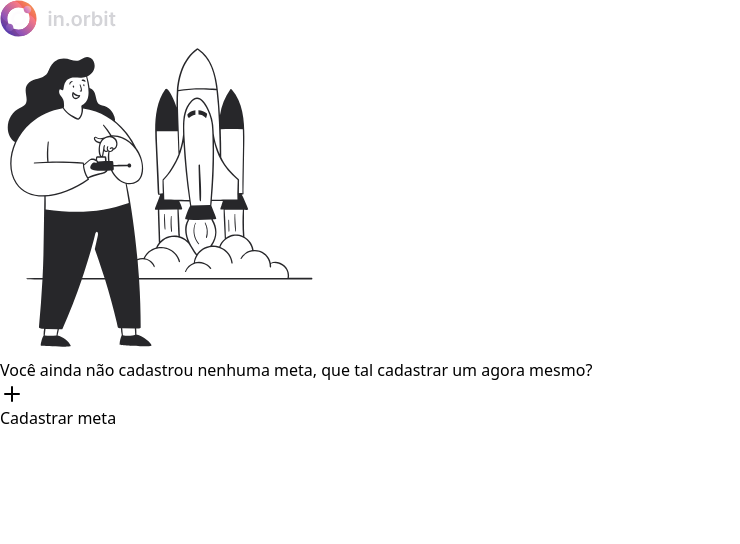
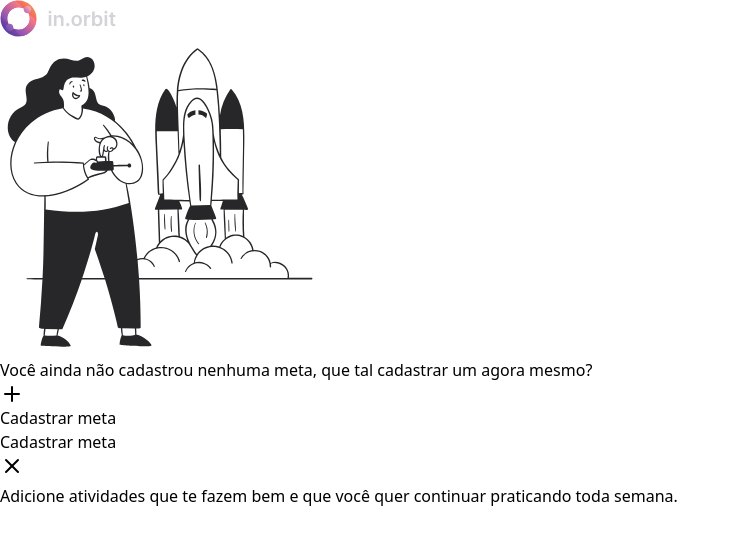
Before and after one commit to vandodev/nlw-pocket, a React (Vite) app in the folder web/: page / in a window 1280 px wide. Both pictures are taken after a click on the button "Cadastrar meta". Shown: the top 544 px of the page, without its empty margins (0-740 px from the left). Built offline with nearby package versions, Linux system fonts and the light colour scheme.

Commit message:
:rocket: :date: :checkered_flag: Criando modal com Dialog

```diff
--- a/web/src/App.tsx
+++ b/web/src/App.tsx
@@ -1,10 +1,12 @@
 import logo from "./assets/logo-in-orbit.svg"
 import letsStart from "./assets/lets-start-illustration.svg"
-import { Plus } from 'lucide-react'
+import { Plus, X } from 'lucide-react'
 import { Button } from './components/ui/button'
+import { Dialog, DialogTrigger, DialogContent, DialogTitle, DialogClose, DialogDescription } from "./components/ui/dialog"
 
 export function App() {
   return (
+    <Dialog>
       <div className="h-screen flex flex-col items-center justify-center gap-8">
         <img src={logo} alt="in.orbit" />
         <img src={letsStart} alt="in.orbit" />
@@ -12,11 +14,31 @@ export function App() {
           Você ainda não cadastrou nenhuma meta, que tal cadastrar um agora mesmo?
         </p>
 
+      <DialogTrigger asChild>
         <Button>
             <Plus className="size-4" />
             Cadastrar meta
         </Button>
+      </DialogTrigger>
 
       </div>
+      <DialogContent>
+        <div className="flex flex-col gap-6 h-full">
+          <div className="flex flex-col gap-3">
+            <div className="flex items-center justify-between">
+              <DialogTitle>Cadastrar meta</DialogTitle>
+              <DialogClose>
+                <X className="size-5 text-zinc-600"/>
+              </DialogClose>
+            </div>
+
+              <DialogDescription>
+                Adicione atividades que te fazem bem e que você quer continuar
+                praticando toda semana.
+              </DialogDescription>
+          </div>
+        </div>
+      </DialogContent>
+    </Dialog>
   )
 }
```
Lines whose indentation alone changed are shown as unchanged.
